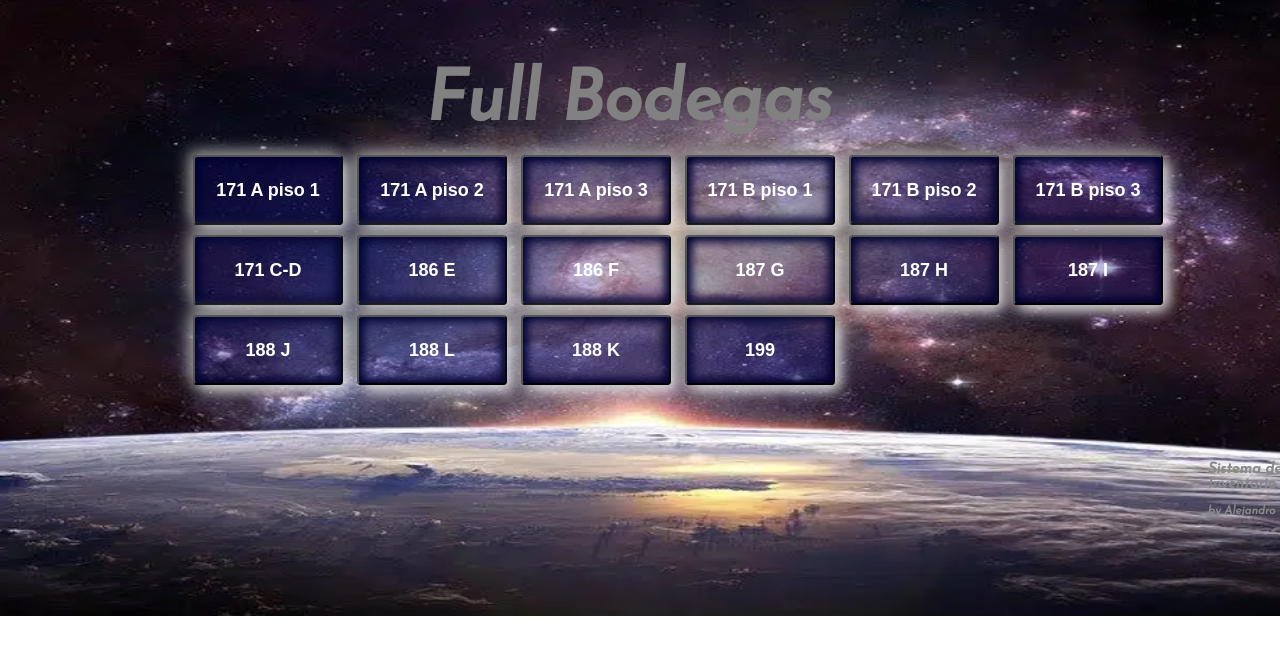
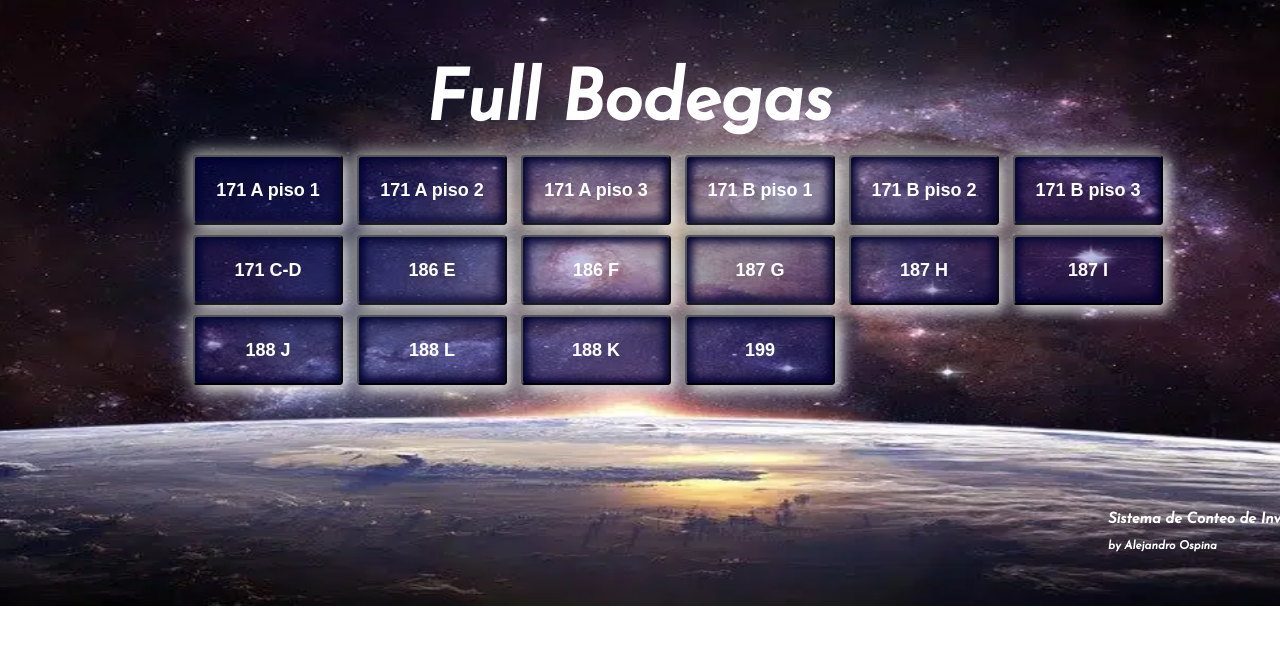
Before and after one commit to AlejoHtml/fullBodegas, a website: page interfazInicial.html in a window 1280 px wide. Shown: the top 654 px of the page. Drawn offline with Linux system fonts and the light colour scheme; no server answers.

Commit message:
nombre inferior de interfaz inicial

```diff
--- a/diseño.css
+++ b/diseño.css
@@ -193,7 +193,7 @@ width: 1355px;
 position: fixed;
 font-family: 'Josefin Sans', sans-serif;
 font-size: 70px;
-color: #818181;
+color: #ffffff;
 text-align: center;
 right: 35%;
 top: 20px;
@@ -210,12 +210,12 @@ top: 20px;
     }
 }
  #letraPequeña{
-width: 150px;
+width: 250px;
 height: 50px;
-transform: translate(1200px, 450px);
+transform: translate(1100px, 500px);
 font-family: 'Josefin Sans', sans-serif;
 font-size: 10px;
-color: #88888b;
+color: #ffffff;
 text-align: left;
  }
 
```
